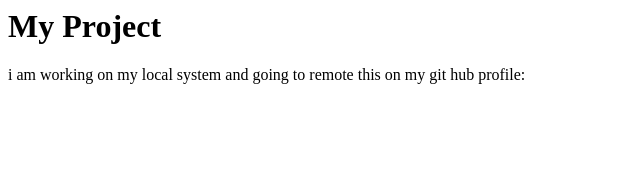
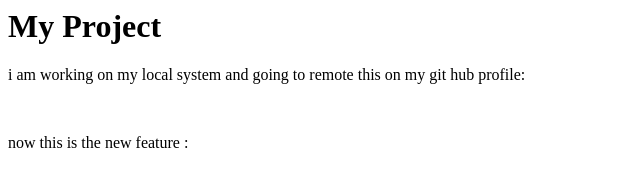
Before and after one commit to prachi-akd/First_LocalRepo, a plain HTML site: page index.html in a window 1280 px wide. Shown: the whole page, without its empty margins (0-640 px from the left). Drawn offline with Linux system fonts and the light colour scheme.

Commit message:
new feature is done

```diff
--- a/index.html
+++ b/index.html
@@ -1,2 +1,4 @@
 <h1>My Project</h1>
 <p> i am working on my local system and going to remote this on  my git hub profile:</p>
+<br>
+<p> now this is the new feature :</p>
```
